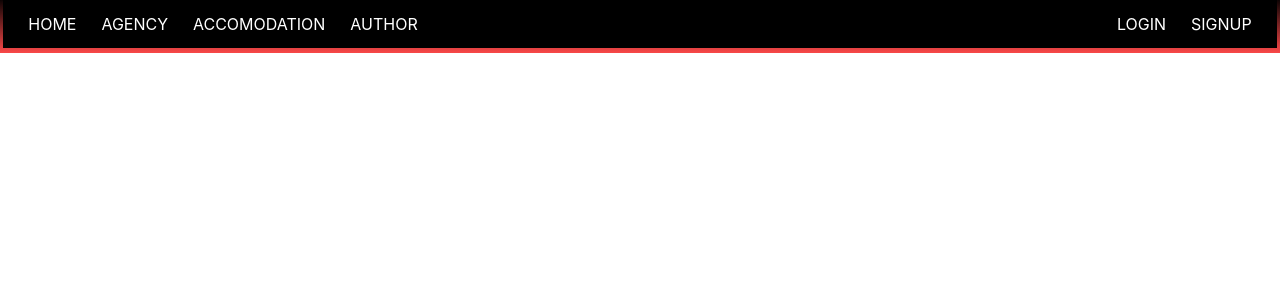
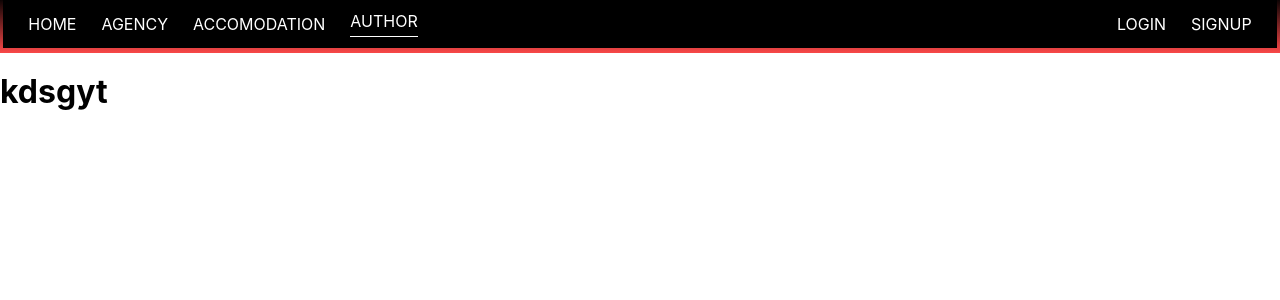
Before and after one commit to KDSGYT/way2way-react, a React (Create React App) app: page /author in a window 1280 px wide. Shown: the top 300 px of the page. Built offline with nearby package versions, Linux system fonts and the light colour scheme.

Commit message:
Navigation is now working

```diff
--- a/src/App.tsx
+++ b/src/App.tsx
@@ -6,6 +6,7 @@ import RightTriangle from './Components/LeftTriangle/RightTriangle';
 import Home from './views/Home/Home';
 import AboutSection from './Components/AboutSection/AboutSection';
 import { BrowserRouter as Router, Route, Switch } from 'react-router-dom'
+import Author from './views/Author/Author';
 function App() {
 
   return (
@@ -50,6 +51,11 @@ function App() {
           <Route path="/agencies">
 
           </Route>
+
+          {/* Author Route */}
+          <Route path="/author">
+            <Author />
+          </Route>
         </Switch>
       </div>
     </Router>
--- a/src/Components/Navbar/Navbar.scss
+++ b/src/Components/Navbar/Navbar.scss
@@ -39,6 +39,10 @@
     .nav-link {
         margin: auto 2%;
     }
+    a{
+        text-decoration: none;
+        color: white;
+    }
 
 
 }
--- a/src/Components/Navbar/Navbar.tsx
+++ b/src/Components/Navbar/Navbar.tsx
@@ -1,18 +1,63 @@
 import React from 'react';
+import { NavLink } from 'react-router-dom';
 import './Navbar.scss';
 
 function Navbar() {
+
+    const style = {
+        borderBottom: "1px solid white",
+        paddingBottom: "5px"
+    }
+
     return (
         <nav id="navbar" className={"accentstyles"}>
             <div id="navpage-links" className="nav-links-group">
-                <li className="nav-link">HOME</li>
-                <li className="nav-link">AGENCY</li>
-                <li className="nav-link">ACCOMODATION</li>
-                <li className="nav-link">AUTHOR</li>
+                <NavLink
+                    activeStyle={style}
+                    to="/"
+                    exact
+                    className="nav-link"
+                >
+                    HOME
+                </NavLink>
+                <NavLink
+                    activeStyle={style}
+                    to="/agencies"
+                    className="nav-link"
+                >
+                    AGENCY
+            </NavLink>
+                <NavLink
+                    activeStyle={style}
+                    to="/accomodation"
+                    className="nav-link"
+                >
+                    ACCOMODATION
+                </NavLink>
+                <NavLink
+                    activeStyle={style}
+                    to="author"
+                    className="nav-link"
+                >
+                    AUTHOR
+                </NavLink>
             </div>
+
             <div className="nav-links-group" id="account-links">
-                <li className="nav-link">LOGIN</li>
-                <li className="nav-link">SIGNUP</li>
+                <NavLink
+                    to="/login"
+                    className="nav-link"
+                    activeStyle={style}
+                >
+                    LOGIN
+                </NavLink>
+                <NavLink
+                    to="/signup"
+                    className="nav-link"
+                    activeStyle={style}
+                >
+                    SIGNUP
+                </NavLink>
             </div>
         </nav>
     )
--- a/src/views/Author/Author.tsx
+++ b/src/views/Author/Author.tsx
@@ -0,0 +1,8 @@
+import React from 'react';
+function Author(){
+    return(
+        <h1>kdsgyt</h1>
+    )
+}
+
+export default Author;
```
Also changed, not shown: 1 other file (tests, documents, lock files or other folders).
